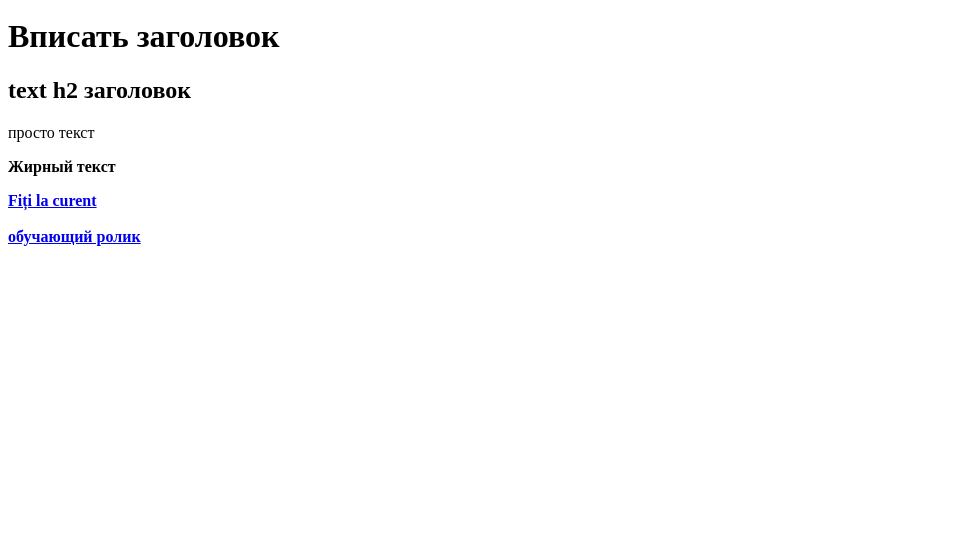
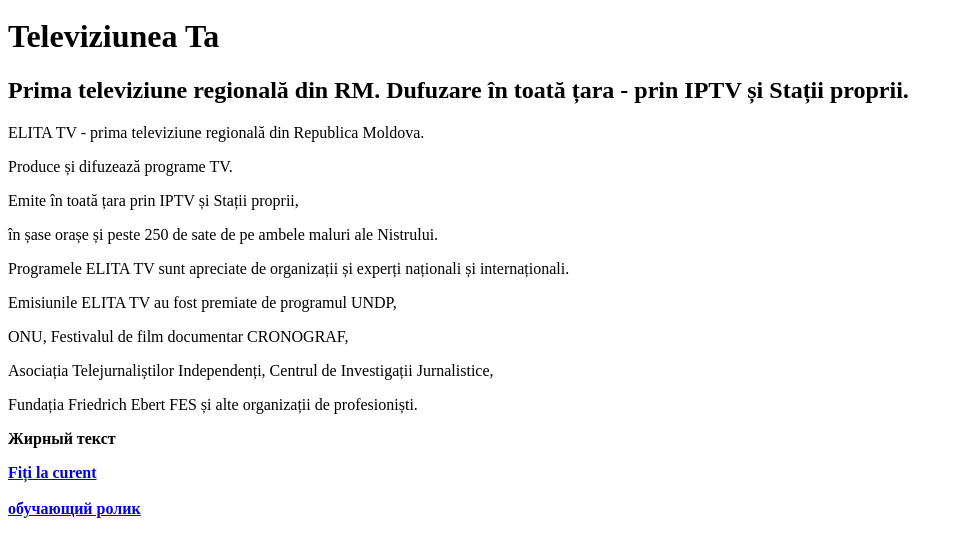
Before and after one commit to ElitaTV/test, a plain HTML site: page index.html in a window 1280 px wide. Shown: the part 311-868 px from the top of the page, without its empty margins (0-963 px from the left). Before the commit the page ends 800 px from the top, so only its background shows below. Drawn offline with Linux system fonts and the light colour scheme.

Commit message:
Update index.html

```diff
--- a/index.html
+++ b/index.html
@@ -7,9 +7,17 @@
   </head>
   <body>
                 <img src="https://scontent.fkiv1-1.fna.fbcdn.net/v/t1.6435-1/p240x240/164832290_506891604029582_1168014674587372_n.jpg?_nc_cat=103&ccb=1-3&_nc_sid=7206a8&_nc_ohc=C88_DUFZZBIAX_VUmTg&_nc_ht=scontent.fkiv1-1.fna&tp=6&oh=51e5e9c11b40f60ee387f7941f0f5474&oe=60890E2F" alt="">
-    <h1> Вписать заголовок </h1>
-        <h2> text h2 заголовок </h2>
-        <p> просто текст </p>
+    <h1> Televiziunea Ta </h1>
+        <h2> Prima televiziune regională din RM. Dufuzare în toată țara - prin IPTV și Stații proprii. </h2>
+        <p> ELITA TV - prima televiziune regională din Republica Moldova. </p>
+        <p> Produce și difuzează programe TV. </p>
+        <p> Emite în toată țara prin IPTV și Stații proprii, </p>
+        <p> în șase orașe și peste 250 de sate de pe ambele maluri ale Nistrului. </p>
+        <p> Programele ELITA TV sunt apreciate de organizații și experți naționali și internaționali. </p>
+        <p> Emisiunile ELITA TV au fost premiate de programul UNDP, </p>
+        <p> ONU, Festivalul de film documentar CRONOGRAF, </p>
+        <p> Asociația Telejurnaliștilor Independenți, Centrul de Investigații Jurnalistice, </p>
+        <p> Fundația Friedrich Ebert FES și alte organizații de profesioniști. </p>
         <p><b>  Жирный текст </<b></p>
           <a href="https://www.youtube.com/watch?v=y8LYYTs5m5w&list=PLbZD9IqguShotdAR4l72cPyeicdohjfmH">
             Fiți la curent
```
